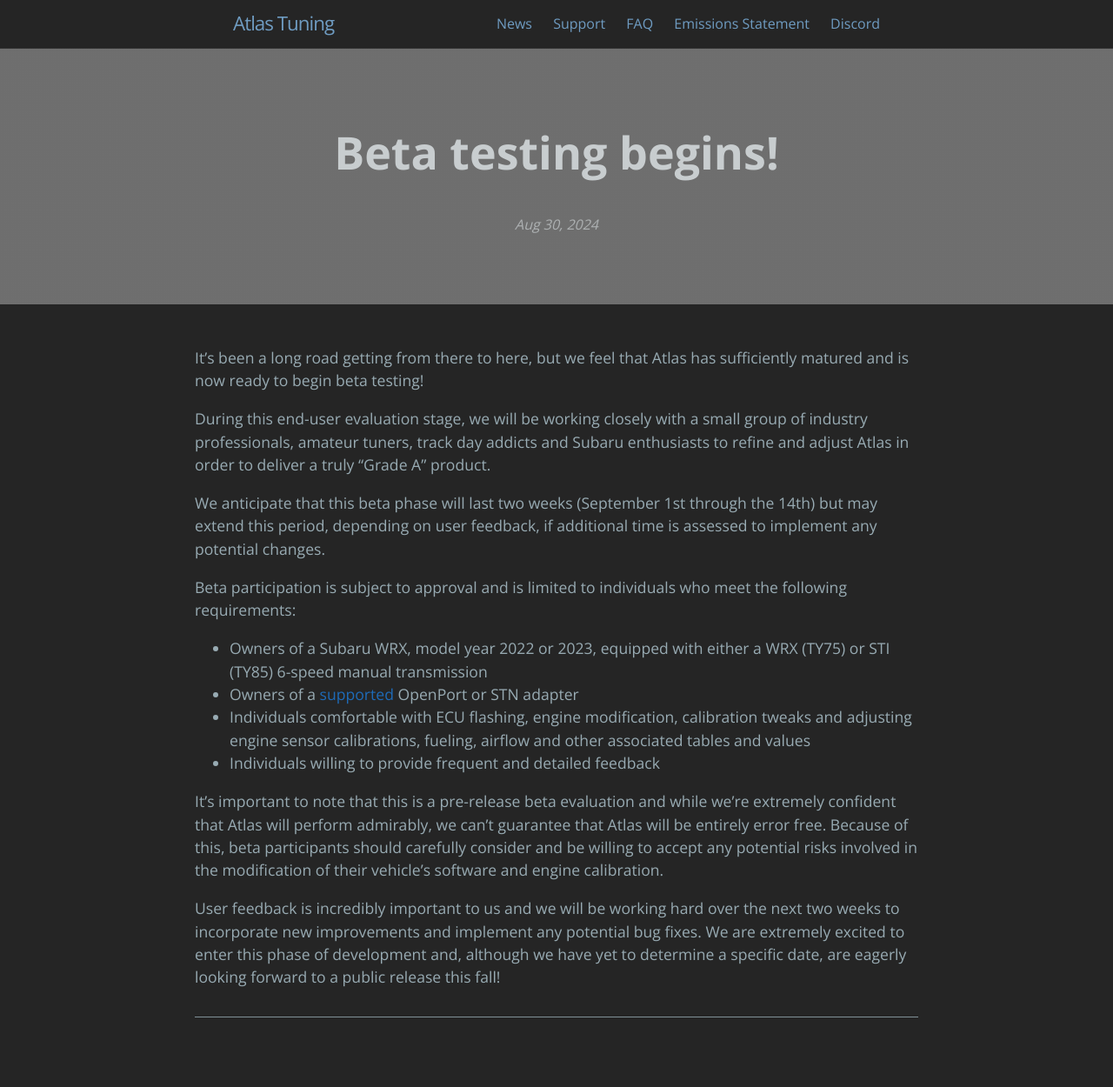
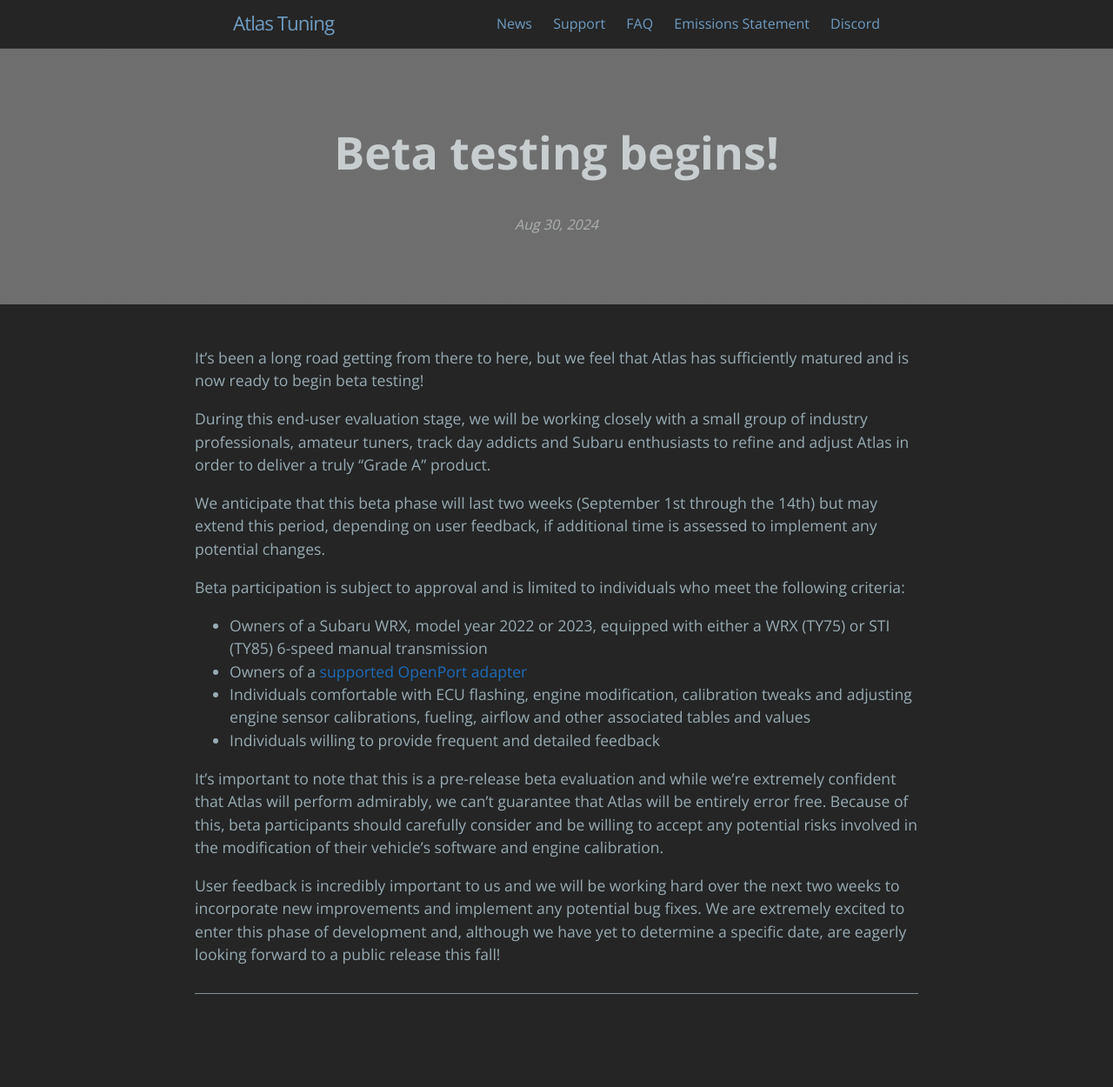
Before and after one commit to atlas-tuning/atlas-public, a Jekyll site: the page built from docs/_posts/2024-08-30-limited-beta.md, in a window 1280 px wide. Shown: the whole page at 87% size. Built offline with Jekyll 4.4.1, drawn with Linux system fonts in a browser that asks for light colours; after the commit the page ends 1223 px from its top, so only the background shows below that.

Commit message:
update beta notice

```diff
--- a/docs/_posts/2024-08-30-limited-beta.md
+++ b/docs/_posts/2024-08-30-limited-beta.md
@@ -9,10 +9,10 @@
 
 We anticipate that this beta phase will last two weeks (September 1st through the 14th) but may extend this period, depending on user feedback, if additional time is assessed to implement any potential changes.
 
-Beta participation is subject to approval and is limited to individuals who meet the following requirements:
+Beta participation is subject to approval and is limited to individuals who meet the following criteria:
 
 * Owners of a Subaru WRX, model year 2022 or 2023, equipped with either a WRX (TY75) or STI (TY85) 6-speed manual transmission
-* Owners of a [supported](https://atlasopensource.org/support.html) OpenPort or STN adapter
+* Owners of a [supported OpenPort adapter](https://atlasopensource.org/support.html)
 * Individuals comfortable with ECU flashing, engine modification, calibration tweaks and adjusting engine sensor calibrations, fueling, airflow and other associated tables and values
 * Individuals willing to provide frequent and detailed feedback
 
```
